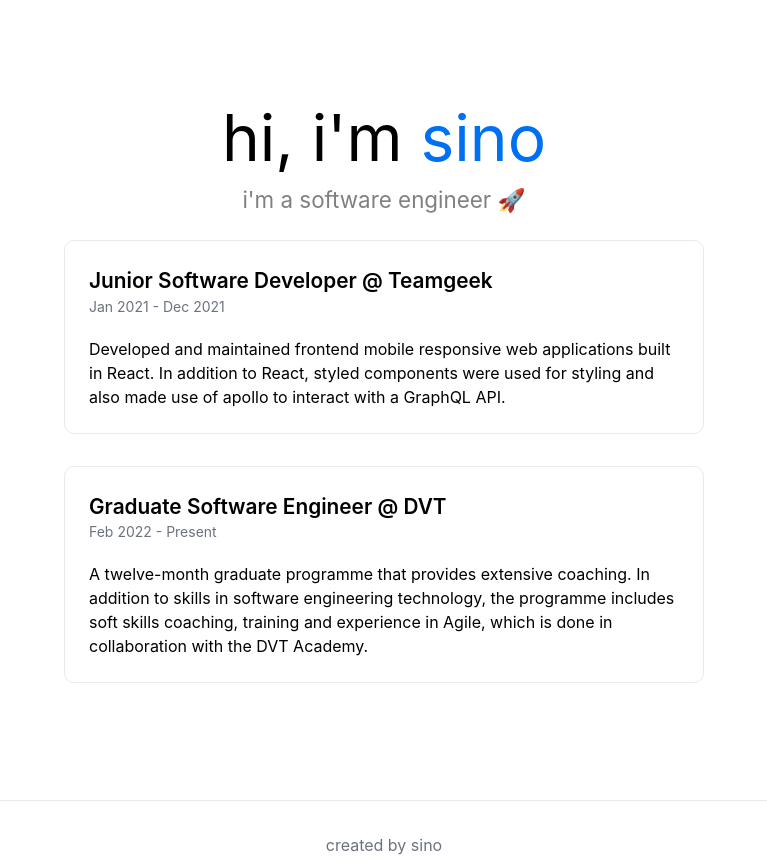
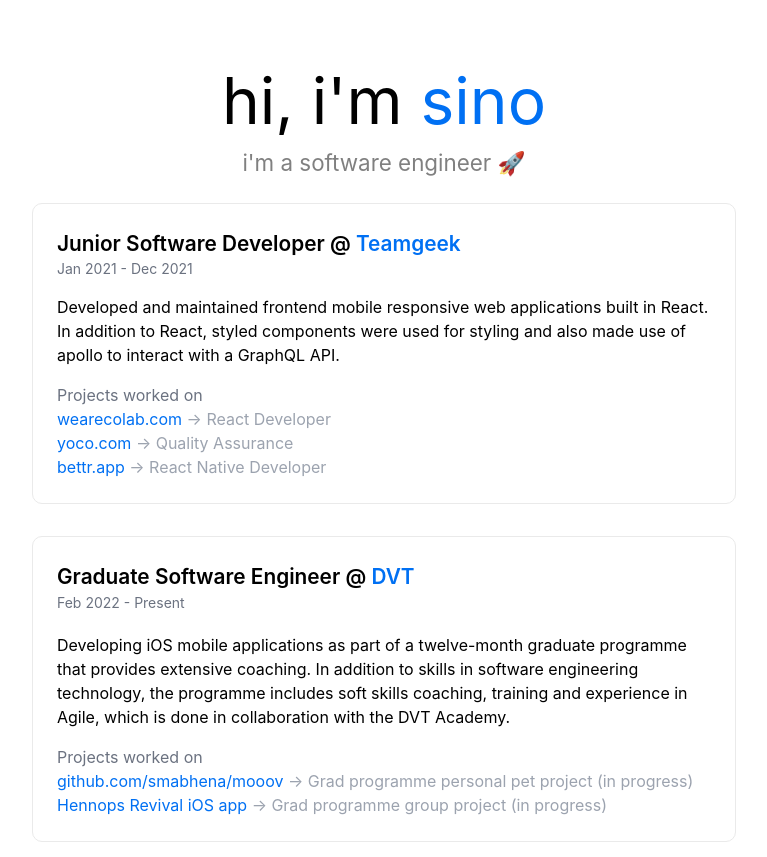
Before and after one commit to sinothandomabhena/sino, a Next.js app: page / in a window 1280 px wide. Shown: the top 857 px of the page, without its empty margins (256-1023 px from the left). Built offline with nearby package versions, Linux system fonts and the light colour scheme.

Commit message:
added projects worked on

```diff
--- a/pages/index.js
+++ b/pages/index.js
@@ -19,29 +19,95 @@
         <p className={styles.description}>i&apos;m a software engineer 🚀</p>
 
         <div className={styles.grid}>
-          <a href="https://nextjs.org/docs" className={styles.card}>
+          <p href="https://nextjs.org/docs" className={styles.card}>
             <h2 className="font-semibold">
-              Junior Software Developer @ Teamgeek
+              Junior Software Developer @{" "}
+              <a href="https://teamgeek.io/">Teamgeek</a>
             </h2>
-            <p className="text-sm mb-5 text-gray-500">Jan 2021 - Dec 2021</p>
+            <p className="text-sm mb-4 text-gray-500">Jan 2021 - Dec 2021</p>
             <p>
               Developed and maintained frontend mobile responsive web
               applications built in React. In addition to React, styled
               components were used for styling and also made use of apollo to
               interact with a GraphQL API.
             </p>
-          </a>
+            <p className="text-md mt-4 text-gray-500">Projects worked on</p>
+            <ul>
+              <li>
+                <a
+                  href="https://www.wearecolab.com/"
+                  target="_blank"
+                  rel="noreferrer"
+                >
+                  wearecolab.com
+                </a>
+                <span className="text-gray-400"> &rarr; React Developer</span>
+              </li>
+              <li>
+                <a
+                  href="https://www.yoco.com/za/"
+                  target="_blank"
+                  rel="noreferrer"
+                >
+                  yoco.com
+                </a>
+                <span className="text-gray-400"> &rarr; Quality Assurance</span>
+              </li>
+              <li>
+                <a
+                  href="https://www.bettr.app/"
+                  target="_blank"
+                  rel="noreferrer"
+                >
+                  bettr.app
+                </a>
+                <span className="text-gray-400"> &rarr; React Native Developer</span>
+              </li>
+            </ul>
+          </p>
 
           <a href="https://nextjs.org/docs" className={styles.card}>
-            <h2 className="font-semibold">Graduate Software Engineer @ DVT</h2>
+            <h2 className="font-semibold">
+              Graduate Software Engineer @{" "}
+              <a href="https://www.dvt.co.za/">DVT</a>
+            </h2>
             <p className="text-sm mb-5 text-gray-500">Feb 2022 - Present</p>
             <p>
-              A twelve-month graduate programme that provides extensive
-              coaching. In addition to skills in software engineering
-              technology, the programme includes soft skills coaching, training
-              and experience in Agile, which is done in collaboration with the
-              DVT Academy.
+              Developing iOS mobile applications as part of a twelve-month
+              graduate programme that provides extensive coaching. In addition
+              to skills in software engineering technology, the programme
+              includes soft skills coaching, training and experience in Agile,
+              which is done in collaboration with the DVT Academy.
             </p>
+            <p className="text-md mt-4 text-gray-500">Projects worked on</p>
+            <ul>
+              <li>
+                <a
+                  href="https://github.com/smabhena/mooov"
+                  target="_blank"
+                  rel="noreferrer"
+                >
+                  github.com/smabhena/mooov
+                </a>
+                <span className="text-gray-400">
+                  {" "}
+                  &rarr; Grad programme personal pet project (in progress)
+                </span>
+              </li>
+              <li>
+                <a
+                  href="https://hennopsrevival.co.za/"
+                  target="_blank"
+                  rel="noreferrer"
+                >
+                  Hennops Revival iOS app
+                </a>
+                <span className="text-gray-400">
+                  {" "}
+                  &rarr; Grad programme group project (in progress)
+                </span>
+              </li>
+            </ul>
           </a>
 
           {/* <a href="https://nextjs.org/learn" className={styles.card}>
--- a/styles/Home.module.css
+++ b/styles/Home.module.css
@@ -75,19 +75,29 @@
   border-radius: 10px;
   transition: color 0.15s ease, border-color 0.15s ease;
   min-width: 300px;
-  width: 50vw;
+  width: 55vw;
 }
 
 .card:hover,
 .card:focus,
 .card:active {
-  color: #0070f3;
-  border-color: #0070f3;
+  border-color: #b9b9b9;
 }
 
 .card h2 {
   margin: 0;
   font-size: 1.3rem;
+}
+
+.card a {
+  color: #0070f3;
+  text-decoration: none;
+}
+
+.card a:hover,
+.card a:focus,
+.card a:active {
+  text-decoration: underline;
 }
 
 /* .card p {
```
